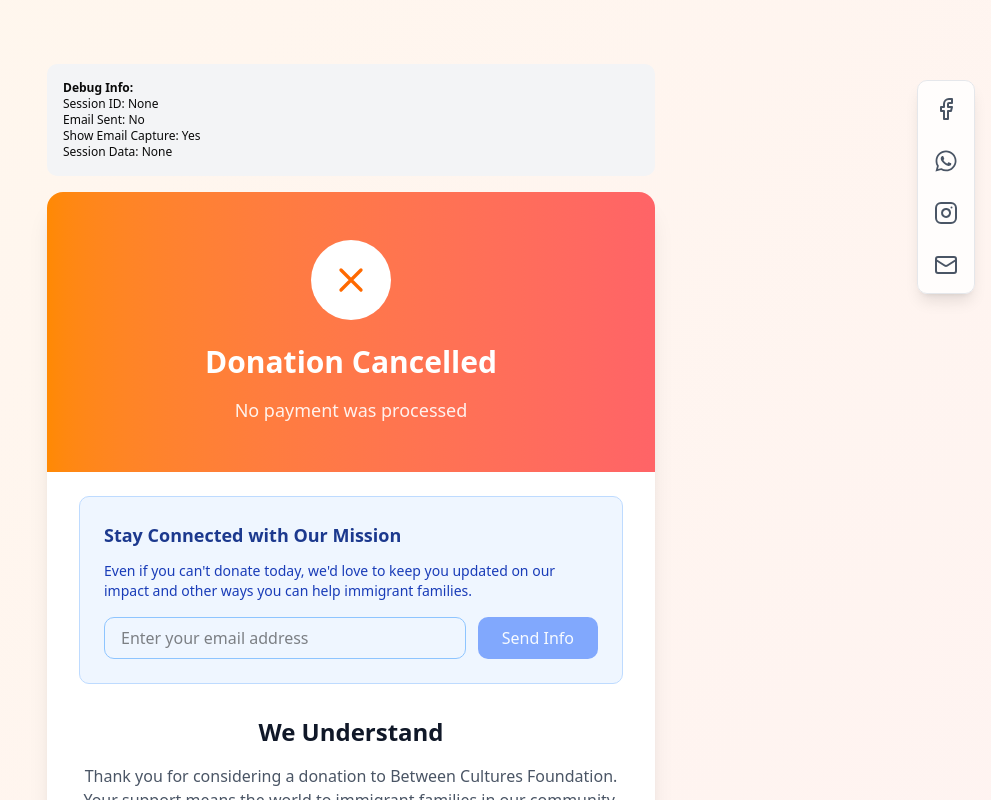
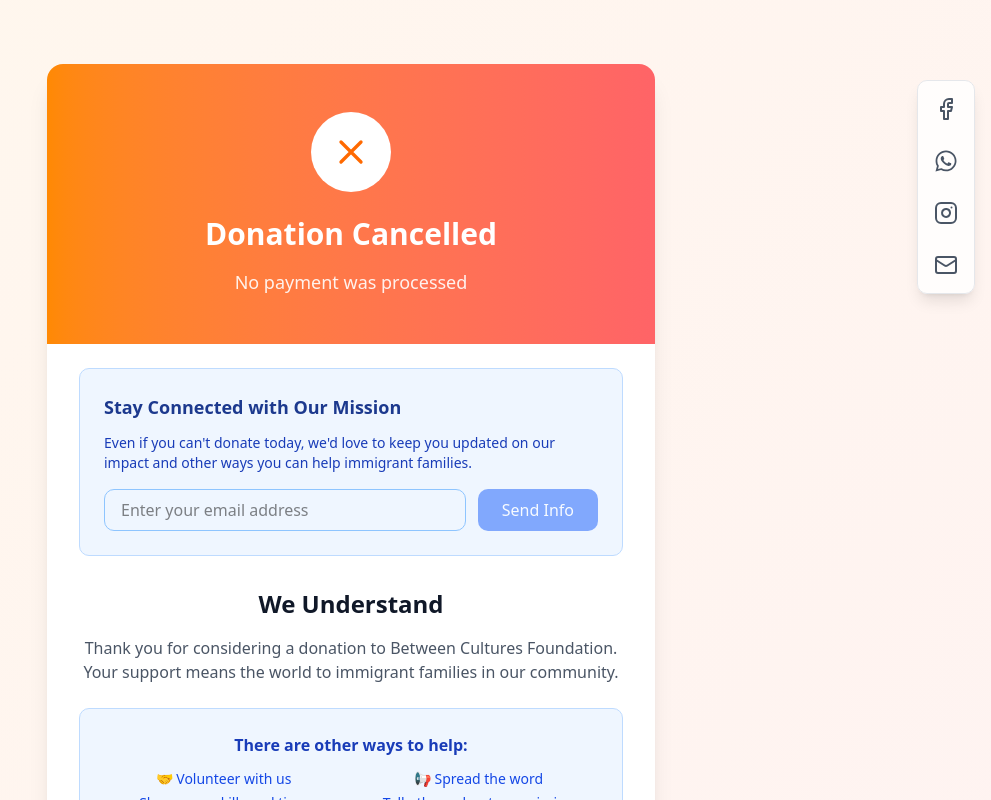
Before and after one commit to EmekaManuel/between-cultures, a Next.js app: page /donation-cancelled in a window 1280 px wide. Shown: the top 800 px of the page, without its empty margins (289-1280 px from the left). Built offline with nearby package versions, Linux system fonts and the light colour scheme.

Commit message:
chore(): removed debug

```diff
--- a/src/app/donation-cancelled/page.tsx
+++ b/src/app/donation-cancelled/page.tsx
@@ -148,17 +148,6 @@ export default function DonationCancelled() {
   return (
     <div className="min-h-screen bg-gradient-to-br from-orange-50 to-red-50 py-16">
       <div className="max-w-2xl mx-auto px-4 sm:px-6 lg:px-8">
-        {/* 🐛 DEBUG: Show current state */}
-        {process.env.NODE_ENV === "development" && (
-          <div className="mb-4 p-4 bg-gray-100 rounded-lg text-xs">
-            <h4 className="font-bold">Debug Info:</h4>
-            <p>Session ID: {sessionId || "None"}</p>
-            <p>Email Sent: {emailSent ? "Yes" : "No"}</p>
-            <p>Show Email Capture: {showEmailCapture ? "Yes" : "No"}</p>
-            <p>Session Data: {sessionData ? "Loaded" : "None"}</p>
-          </div>
-        )}
-
         <motion.div
           initial={{ opacity: 0, y: 20 }}
           animate={{ opacity: 1, y: 0 }}
```
